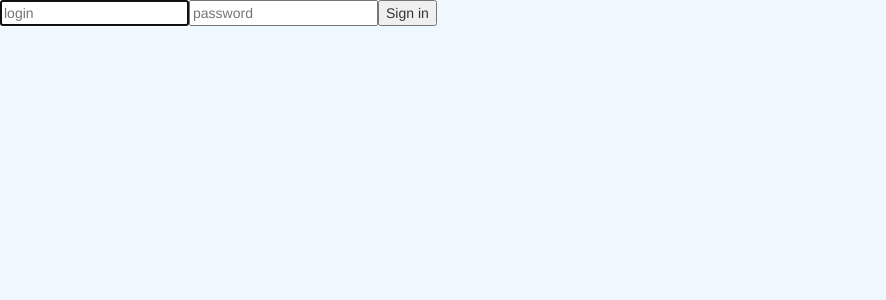
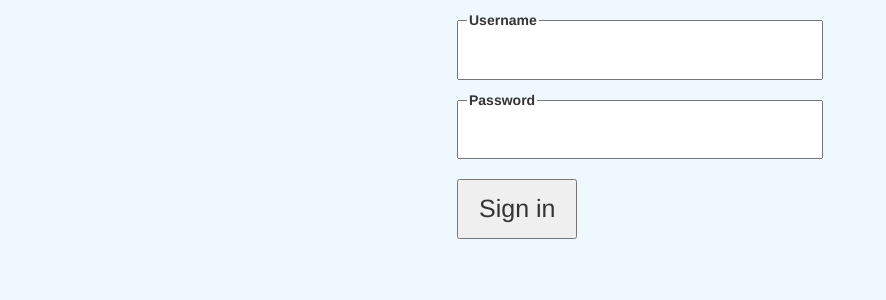
Before and after one commit to damianmazur944/Cars, an Angular app: page /sign-in in a window 1280 px wide. Shown: the top 300 px of the page, without its empty margins (0-886 px from the left). Built offline with nearby package versions, Linux system fonts and the light colour scheme.

Commit message:
ostylowanie formularza logowania

```diff
--- a/src/app/sign-in/sign-in.component.css
+++ b/src/app/sign-in/sign-in.component.css
@@ -0,0 +1,26 @@
+:host {
+  flex-grow: 1;
+  display: flex;
+  justify-content: center;
+  align-items: center;
+}
+
+div.input {
+  position: relative;
+  margin-top: 20px;
+}
+
+div.input label{
+  position: absolute;
+  top: 0;
+  transform: translateY(-50%);
+  left: 10px;
+  background: linear-gradient(aliceblue 50%, white 50%);
+  padding: 5px 2px;
+}
+
+div.input input, button{
+  padding: 10px 20px;
+  font-size: 25px;
+  outline: 0;
+}
--- a/src/app/sign-in/sign-in.component.html
+++ b/src/app/sign-in/sign-in.component.html
@@ -1,5 +1,13 @@
 <form (submit)="signIn()">
-  <input [(ngModel)]="loginData.username" name="username" placeholder="login" autofocus/>
-  <input [(ngModel)]="loginData.password" name="password" placeholder="password" type="password"/>
-  <button>Sign in</button>
+  <div class="input">
+    <label for="username">Username</label>
+    <input [(ngModel)]="loginData.username" id="username" name="username" autofocus/>
+  </div>
+  <div class="input">
+    <label for="password">Password</label>
+    <input [(ngModel)]="loginData.password" id="password" name="password" type="password"/>
+  </div>
+  <div class="input">
+    <button>Sign in</button>
+  </div>
 </form>
```
